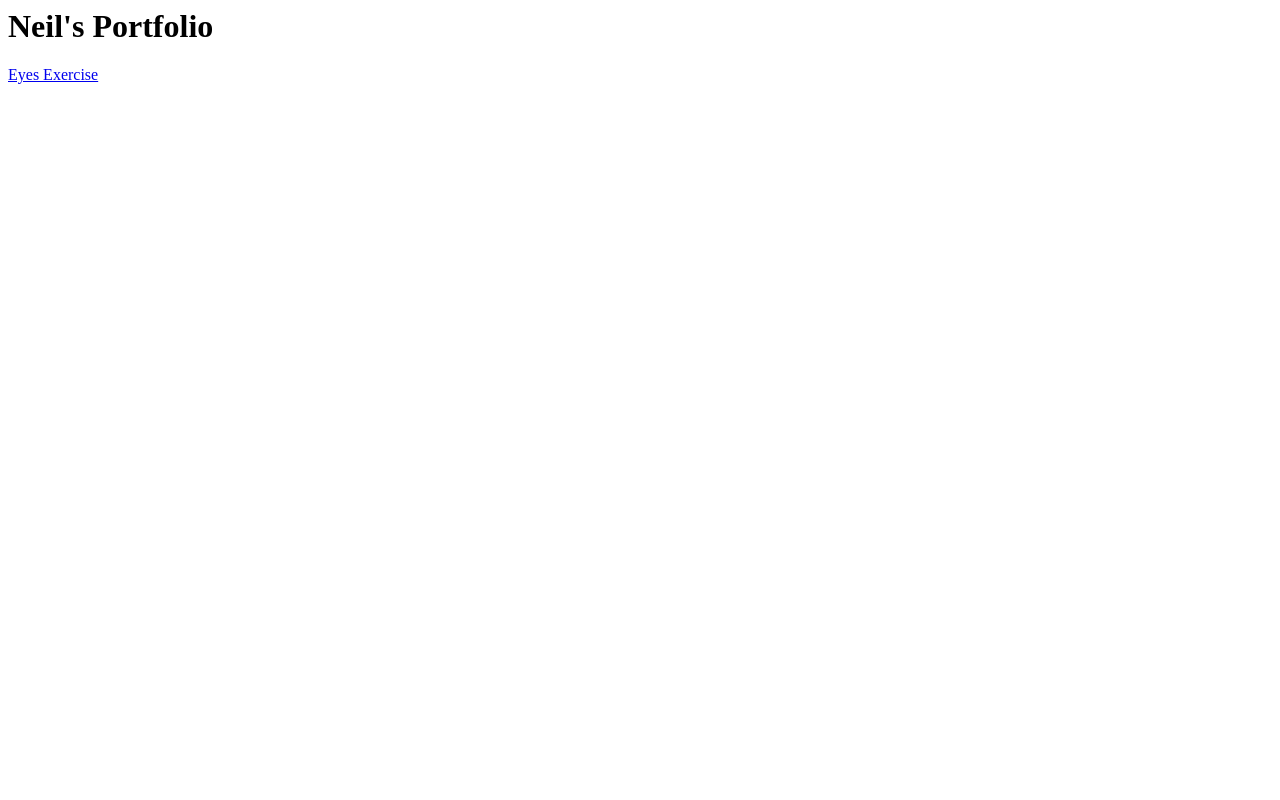
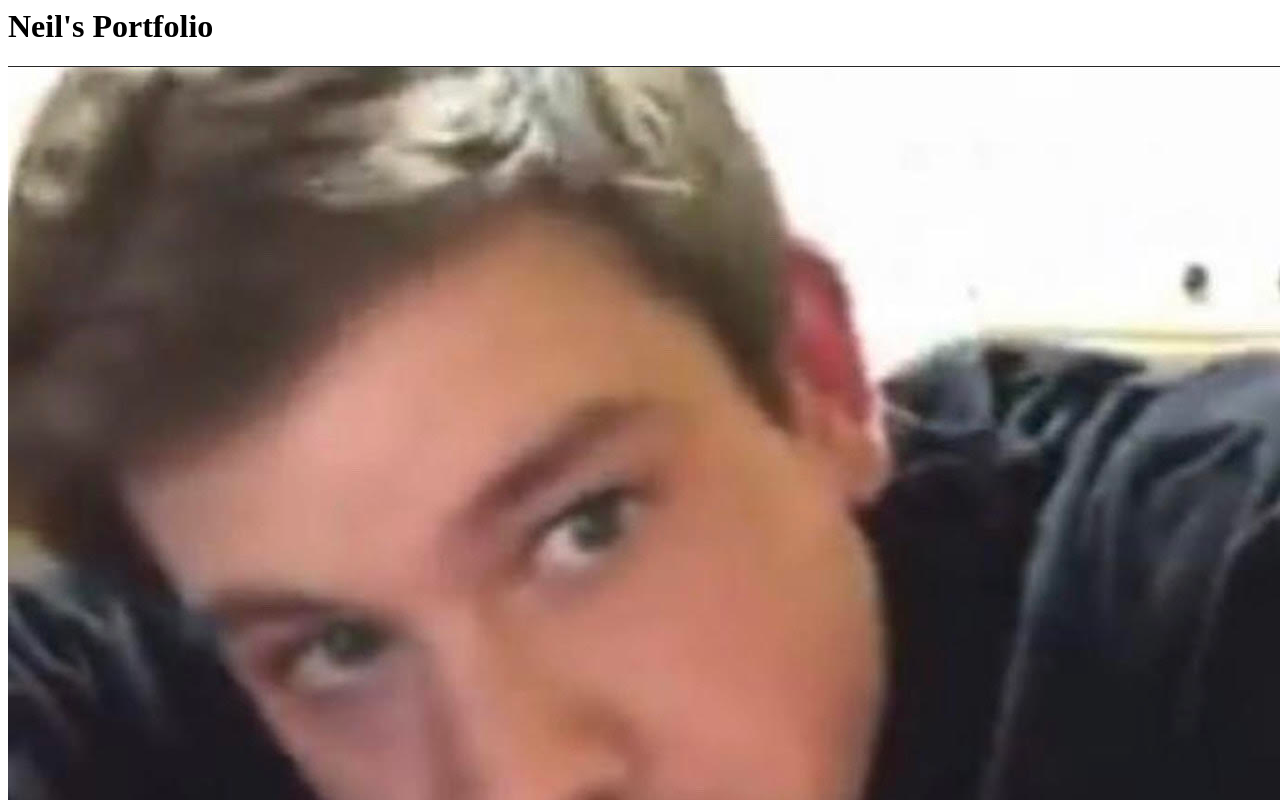
Before and after one commit to ntdoubleu297/ntdoubleu297.github.io, a plain HTML site: page index.html in a window 1280 px wide. Shown: the top 800 px of the page. Drawn offline with Linux system fonts and the light colour scheme.

Commit message:
Update index.html

```diff
--- a/index.html
+++ b/index.html
@@ -1,4 +1,4 @@
 <html>
     <h1>Neil's Portfolio</h1>
-    <a href = "http://ntdoubleu297.github.io/Eye-Exercise"> Eyes Exercise </a>
+     <img src="./bioPic7.JPG" />
 </html>
```
